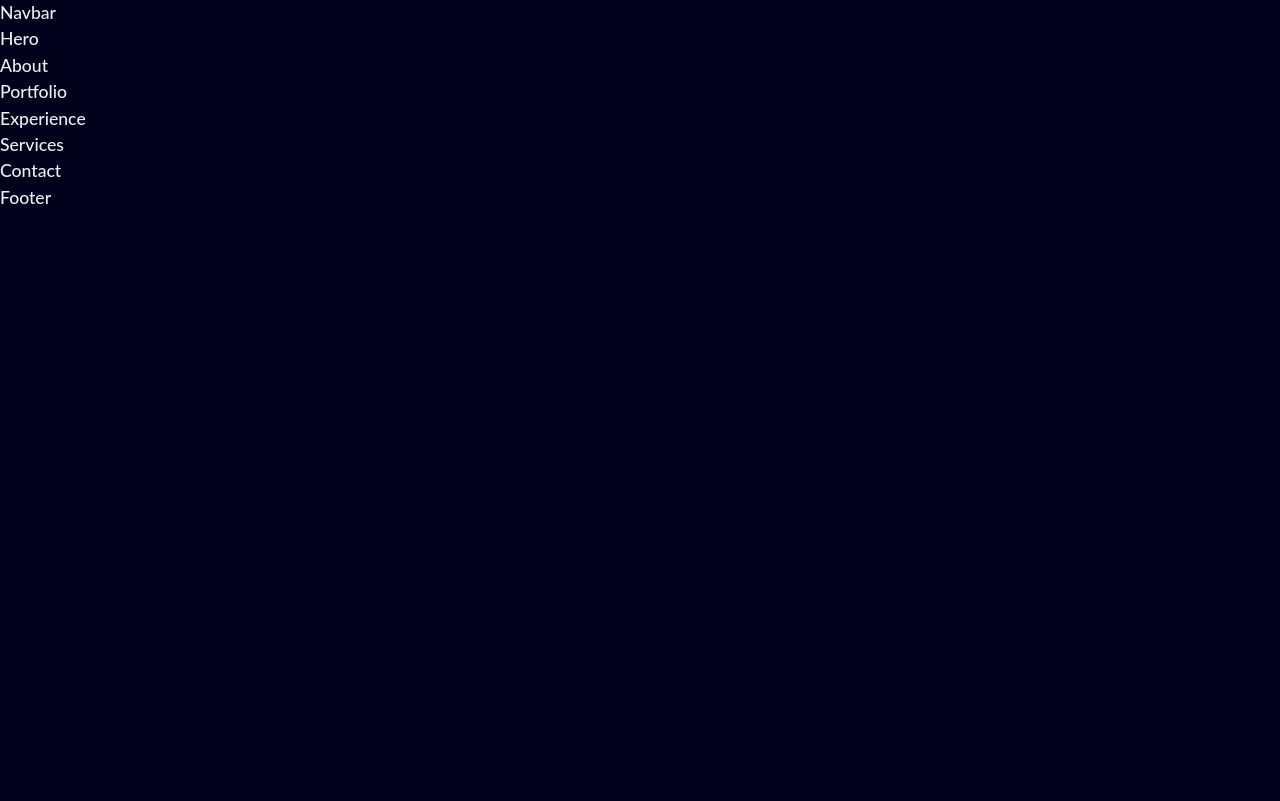
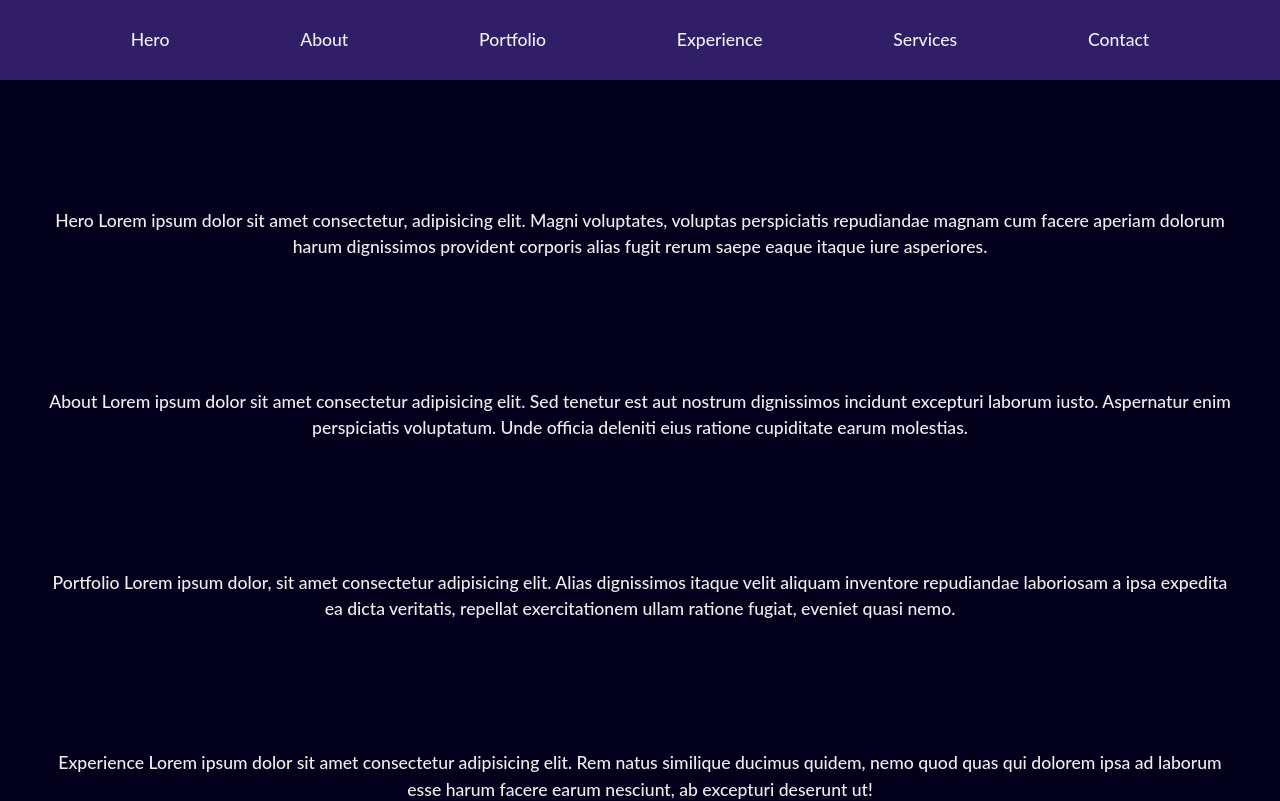
Before and after one commit to matCh00/Portfolio_v2, a React (Create React App) app in the folder portfolio/: page / in a window 1280 px wide. Shown: the top 801 px of the page. Built offline with nearby package versions, Linux system fonts and the light colour scheme.

Commit message:
responsywny szkielet

```diff
--- a/portfolio/public/index.html
+++ b/portfolio/public/index.html
@@ -5,7 +5,7 @@
 <head>
     <meta charset="UTF-8">
     <title>Mateusz Chalik's portfolio</title>
-    <link rel="shortcut icon" href="icon.ico" type="image/png/ico" />
+    <link rel="shortcut icon" href="icon.png" type="image/png/ico" />
 </head>
 <body>
   <div id="root"></div>
--- a/portfolio/src/components/about/About.tsx
+++ b/portfolio/src/components/about/About.tsx
@@ -5,9 +5,9 @@ import './about.css';
 
 const About = () => {
   return (
-    <section>
+    <section id='about'>
 
-      About
+      About Lorem ipsum dolor sit amet consectetur adipisicing elit. Sed tenetur est aut nostrum dignissimos incidunt excepturi laborum iusto. Aspernatur enim perspiciatis voluptatum. Unde officia deleniti eius ratione cupiditate earum molestias.
 
     </section>
   )
--- a/portfolio/src/components/contact/Contact.tsx
+++ b/portfolio/src/components/contact/Contact.tsx
@@ -5,9 +5,9 @@ import './contact.css';
 
 const Contact = () => {
   return (
-    <section>
+    <section id='contact'>
 
-      Contact
+      Contact Lorem ipsum dolor sit amet consectetur adipisicing elit. Adipisci molestias rerum assumenda, dolore maxime cumque, placeat non atque praesentium accusamus excepturi voluptate quas porro eos, quibusdam quo modi tempora sunt?
 
     </section>
   )
--- a/portfolio/src/components/experience/Experience.tsx
+++ b/portfolio/src/components/experience/Experience.tsx
@@ -5,9 +5,9 @@ import './experience.css';
 
 const Experience = () => {
   return (
-    <section>
+    <section id='experience'>
 
-      Experience
+      Experience Lorem ipsum dolor sit amet consectetur adipisicing elit. Rem natus similique ducimus quidem, nemo quod quas qui dolorem ipsa ad laborum esse harum facere earum nesciunt, ab excepturi deserunt ut!
 
     </section>
   )
--- a/portfolio/src/components/footer/Footer.tsx
+++ b/portfolio/src/components/footer/Footer.tsx
@@ -7,7 +7,7 @@ const Footer = () => {
   return (
     <footer>
 
-      Footer
+      <small>&copy; Mateusz Chalik. Wszelkie prawa zastrzeżone.</small>
 
     </footer>
   )
--- a/portfolio/src/components/footer/footer.css
+++ b/portfolio/src/components/footer/footer.css
@@ -0,0 +1,10 @@
+footer {
+  display: flex;
+  justify-content: space-around;
+  align-items: center;
+  text-align: center;
+
+  background: var(--color-neutral);
+
+  height: 5rem;
+}
--- a/portfolio/src/components/hero/Hero.tsx
+++ b/portfolio/src/components/hero/Hero.tsx
@@ -5,9 +5,9 @@ import './hero.css';
 
 const Hero = () => {
   return (
-    <section>
+    <section id='hero'>
 
-      Hero
+      Hero Lorem ipsum dolor sit amet consectetur, adipisicing elit. Magni voluptates, voluptas perspiciatis repudiandae magnam cum facere aperiam dolorum harum dignissimos provident corporis alias fugit rerum saepe eaque itaque iure asperiores.
 
     </section>
   )
--- a/portfolio/src/components/navbar/Navbar.tsx
+++ b/portfolio/src/components/navbar/Navbar.tsx
@@ -1,15 +1,46 @@
 // pasek nawigacji
 
-import React from 'react';
+import React, { useState } from 'react';
 import './navbar.css';
 
 const Navbar = () => {
+
   return (
-    <nav>
+    <>
+      <nav className='desktop'>
 
-      Navbar
+        <a href="#">Hero</a>
 
-    </nav>
+        <a href="#about">About</a>
+
+        <a href="#portfolio">Portfolio</a>
+
+        <a href="#experience">Experience</a>
+
+        <a href="#services">Services</a>
+
+        <a href="#contact">Contact</a>
+
+      </nav>
+
+
+      <nav className='mobile'>
+
+        <a href="#">h</a>
+
+        <a href="#about">a</a>
+
+        <a href="#portfolio">p</a>
+
+        <a href="#experience">e</a>
+
+        <a href="#services">s</a>
+
+        <a href="#contact">c</a>
+
+      </nav>
+
+    </>
   )
 };
 
--- a/portfolio/src/components/navbar/navbar.css
+++ b/portfolio/src/components/navbar/navbar.css
@@ -0,0 +1,139 @@
+.desktop {
+  position: relative;
+
+  display: flex;
+  justify-content: space-evenly;
+  align-items: center;
+  text-align: center;
+
+  background: var(--color-neutral);
+
+  height: 5rem;
+}
+
+.desktop > a {
+  color: var(--color-primary);
+}
+
+.desktop > a:hover {
+  color: var(--color-secondary);
+}
+
+.desktop > a:focus-within {
+  color: var(--color-secondary);
+}
+
+
+.mobile {
+  position: fixed;
+  left: 50%;
+  bottom: 2rem;
+
+  display: flex;
+
+  gap: 0.5rem;
+  padding: 0.5rem;
+  border-radius: 3rem;
+
+  transform: translateX(-50%);
+
+  background: var(--color-neutral-blur);
+  backdrop-filter: blur(1rem);
+}
+
+.mobile > a {
+  font-size: 1.3rem;
+
+  display: flex;
+
+  padding: 0.5rem 1rem;
+  border-radius: 50%;
+
+  background: transparent;
+  color: var(--color-primary);
+}
+
+.mobile > a:hover {
+  color: var(--color-secondary);
+}
+
+.mobile > a:focus-within {
+  color: var(--color-secondary);
+}
+
+
+/* szeroki monitor */
+@media screen and (width > 82rem) {
+  section {
+    padding: 4rem 5rem;
+  }
+  section:last-of-type {
+    padding-bottom: 8rem;
+  }
+  section:first-of-type {
+    padding-top: 8rem;
+  }
+  .desktop {
+    display: flex;
+  }
+  .mobile {
+    display: none;
+  }
+}
+
+/* zwykły monitor */
+@media screen and (width <= 82rem) {
+  section {
+    padding: 4rem 3rem;
+  }
+  section:last-of-type {
+    padding-bottom: 8rem;
+  }
+  section:first-of-type {
+    padding-top: 8rem;
+  }
+  .desktop {
+    display: flex;
+  }
+  .mobile {
+    display: none;
+  }
+}
+
+/* tablety */
+@media screen and (width <= 62rem) {
+  section {
+    padding: 3rem 2rem;
+  }
+  section:last-of-type {
+    padding-bottom: 6rem;
+  }
+  section:first-of-type {
+    padding-top: 6rem;
+  }
+  .desktop {
+    display: none;
+  }
+  .mobile {
+    display: flex;
+  }
+}
+
+/* smartfony */
+@media screen and (width <= 43rem) {
+  section {
+    padding: 3rem 1rem;
+  }
+  section:last-of-type {
+    padding-bottom: 6rem;
+  }
+  section:first-of-type {
+    padding-top: 6rem;
+  }
+  .desktop {
+    display: none;
+  }
+  .mobile {
+    display: flex;
+  }
+}
--- a/portfolio/src/components/portfolio/Portfolio.tsx
+++ b/portfolio/src/components/portfolio/Portfolio.tsx
@@ -5,9 +5,9 @@ import './portfolio.css';
 
 const Portfolio = () => {
   return (
-    <section>
+    <section id='portfolio'>
 
-      Portfolio
+      Portfolio Lorem ipsum dolor, sit amet consectetur adipisicing elit. Alias dignissimos itaque velit aliquam inventore repudiandae laboriosam a ipsa expedita ea dicta veritatis, repellat exercitationem ullam ratione fugiat, eveniet quasi nemo.
 
     </section>
   )
--- a/portfolio/src/components/services/Services.tsx
+++ b/portfolio/src/components/services/Services.tsx
@@ -5,9 +5,9 @@ import './services.css';
 
 const Services = () => {
   return (
-    <section>
+    <section id='services'>
 
-      Services
+      Services Lorem ipsum dolor, sit amet consectetur adipisicing elit. Iste obcaecati inventore soluta incidunt reiciendis eligendi debitis deserunt consequatur explicabo, ipsum minus libero repellat illum totam consequuntur maxime nostrum nemo quidem?
 
     </section>
   )
--- a/portfolio/src/index.css
+++ b/portfolio/src/index.css
@@ -4,7 +4,8 @@
 /* zmienne: https://colorhunt.co/palettes/dark */
 :root {
   --color-background: #03001C;
-  --color-neutral: #301E67;
+  --color-neutral: #301e67;
+  --color-neutral-blur: rgba(48, 30, 103, 0.2);
   --color-primary: #EEEEEE;
   --color-secondary: #00ADB5;
   --ff: "Lato", sans-serif;
@@ -20,14 +21,14 @@
   margin: 0;
   padding: 0;
   border: 0;
-  outline: 0;
+  outline-color: transparent;
   text-decoration: none;
   list-style: none;
   /* background: rgb(0 100 0 / 0.05) !important; */
 }
 
 
-html:focus-within {
+html {
   scroll-behavior: smooth;
 }
 
@@ -62,3 +63,65 @@ body {
 .clr-secondary {
   color: var(--color-secondary);
 }
+
+
+/* sekcje */
+section {
+  display: flex;
+  justify-content: center;
+  align-items: center;
+  text-align: center;
+}
+
+
+/* szeroki monitor */
+@media screen and (width > 82rem) {
+  section {
+    padding: 4rem 5rem;
+  }
+  section:last-of-type {
+    padding-bottom: 8rem;
+  }
+  section:first-of-type {
+    padding-top: 8rem;
+  }
+}
+
+/* zwykły monitor */
+@media screen and (width <= 82rem) {
+  section {
+    padding: 4rem 3rem;
+  }
+  section:last-of-type {
+    padding-bottom: 8rem;
+  }
+  section:first-of-type {
+    padding-top: 8rem;
+  }
+}
+
+/* tablety */
+@media screen and (width <= 62rem) {
+  section {
+    padding: 3rem 2rem;
+  }
+  section:last-of-type {
+    padding-bottom: 6rem;
+  }
+  section:first-of-type {
+    padding-top: 6rem;
+  }
+}
+
+/* smartfony */
+@media screen and (width <= 43rem) {
+  section {
+    padding: 3rem 1rem;
+  }
+  section:last-of-type {
+    padding-bottom: 6rem;
+  }
+  section:first-of-type {
+    padding-top: 6rem;
+  }
+}
```
Also changed, not shown: portfolio/public/icon.png (added), 1 other file (tests, documents, lock files or other folders).
